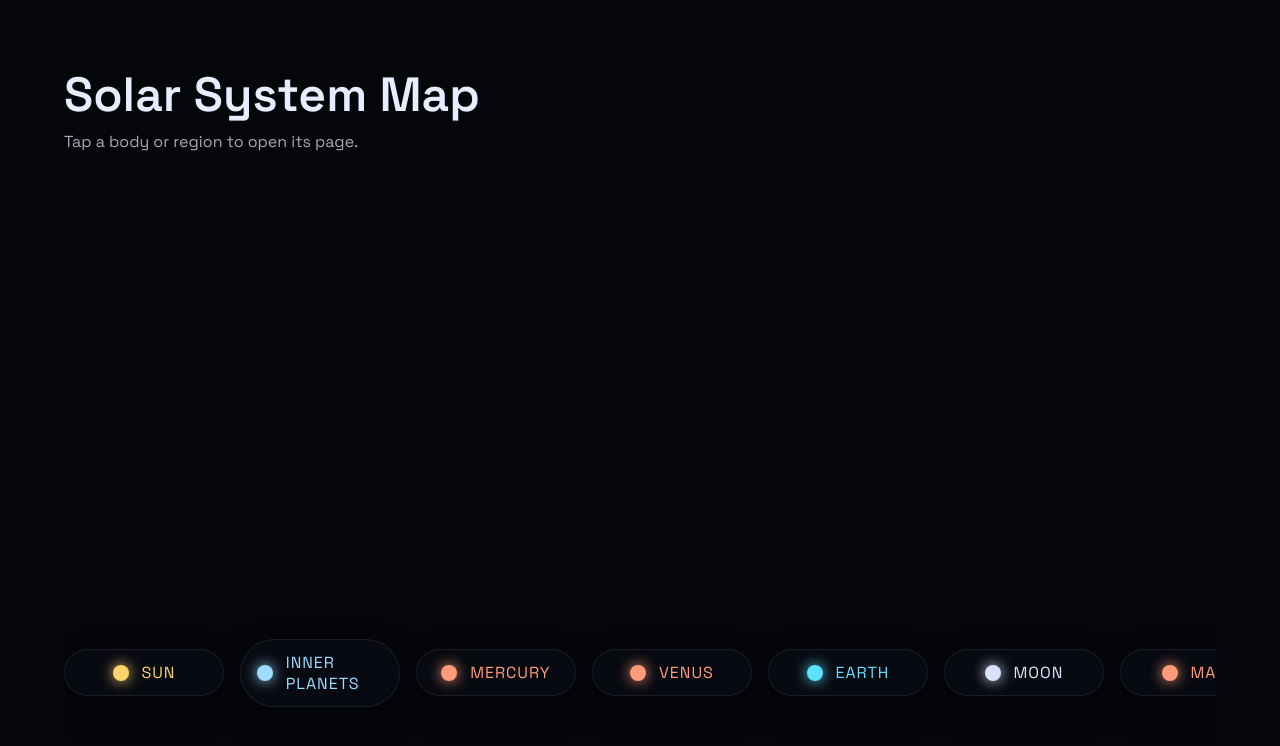
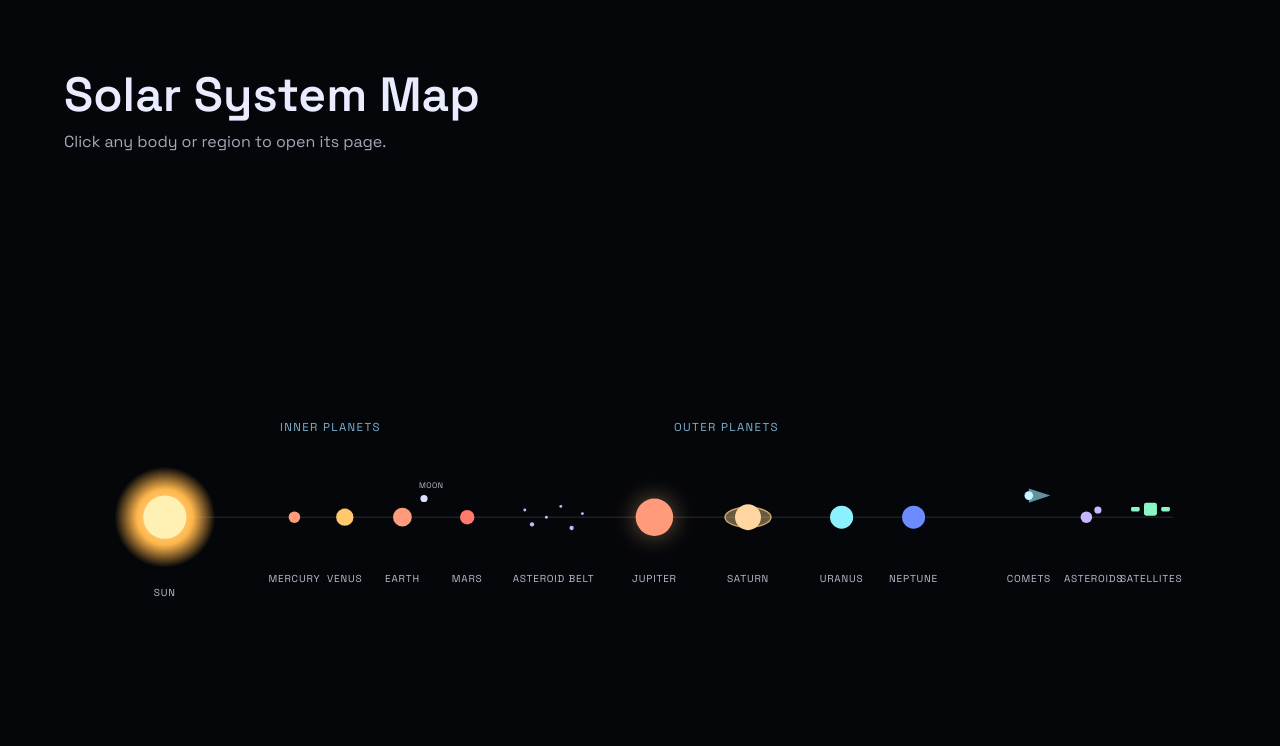
Before and after one commit to kubadguy/solarsystem, a SvelteKit app: page /start in a window 1280 px wide. Shown: the top 746 px of the page. Built offline with nearby package versions, Linux system fonts and the light colour scheme; a web font is replaced by a local one.

Commit message:
making the start page better

```diff
--- a/src/routes/start/+page.svelte
+++ b/src/routes/start/+page.svelte
@@ -1,39 +1,121 @@
 <script>
 	import { base } from '$app/paths';
-
-	const nodes = [
-		{ id: 'sun', label: 'Sun', tone: 'sun' },
-		{ id: 'inner-planets', label: 'Inner Planets', tone: 'group' },
-		{ id: 'mercury', label: 'Mercury', tone: 'inner' },
-		{ id: 'venus', label: 'Venus', tone: 'inner' },
-		{ id: 'earth', label: 'Earth', tone: 'earth' },
-		{ id: 'moon', label: 'Moon', tone: 'moon' },
-		{ id: 'mars', label: 'Mars', tone: 'inner' },
-		{ id: 'asteroid-belt', label: 'Asteroid Belt', tone: 'belt' },
-		{ id: 'outer-planets', label: 'Outer Planets', tone: 'group' },
-		{ id: 'jupiter', label: 'Jupiter', tone: 'outer' },
-		{ id: 'saturn', label: 'Saturn', tone: 'outer' },
-		{ id: 'uranus', label: 'Uranus', tone: 'outer' },
-		{ id: 'neptune', label: 'Neptune', tone: 'outer' },
-		{ id: 'comets', label: 'Comets', tone: 'comet' },
-		{ id: 'asteroids', label: 'Asteroids', tone: 'asteroid' },
-		{ id: 'satellites', label: 'Satellites', tone: 'sat' }
-	];
 </script>
 
 <main class="system">
 	<header class="title">
 		<h1>Solar System Map</h1>
-		<p>Tap a body or region to open its page.</p>
+		<p>Click any body or region to open its page.</p>
 	</header>
 
-	<div class="track">
-		{#each nodes as node}
-			<a class={`node ${node.tone}`} href={`${base}/${node.id}`}>
-				<span class="dot"></span>
-				<span class="label">{node.label}</span>
+	<div class="canvas">
+		<svg class="map" viewBox="0 0 1600 420" role="img" aria-label="Solar system diagram">
+			<defs>
+				<radialGradient id="sunGlow" cx="50%" cy="50%" r="50%">
+					<stop offset="0%" stop-color="#fff2b4" />
+					<stop offset="55%" stop-color="#ffb347" />
+					<stop offset="100%" stop-color="rgba(255, 179, 71, 0)" />
+				</radialGradient>
+				<linearGradient id="earthGlow" x1="0%" y1="0%" x2="100%" y2="100%">
+					<stop offset="0%" stop-color="#3bd8ff" />
+					<stop offset="100%" stop-color="#3b7bff" />
+				</linearGradient>
+				<linearGradient id="jupiterGlow" x1="0%" y1="0%" x2="100%" y2="100%">
+					<stop offset="0%" stop-color="#f4c086" />
+					<stop offset="100%" stop-color="#ff8f5a" />
+				</linearGradient>
+			</defs>
+
+			<line class="path" x1="120" y1="210" x2="1540" y2="210" />
+
+			<a href={`${base}/sun`} class="planet-link">
+				<circle class="sun" cx="140" cy="210" r="70" fill="url(#sunGlow)" />
+				<circle class="sun-core" cx="140" cy="210" r="30" />
+				<text class="label" x="140" y="320">Sun</text>
 			</a>
-		{/each}
+
+			<a href={`${base}/inner-planets`} class="group-link">
+				<text class="group" x="370" y="90">Inner Planets</text>
+			</a>
+
+			<a href={`${base}/mercury`} class="planet-link">
+				<circle class="planet mercury" cx="320" cy="210" r="8" />
+				<text class="label" x="320" y="300">Mercury</text>
+			</a>
+			<a href={`${base}/venus`} class="planet-link">
+				<circle class="planet venus" cx="390" cy="210" r="12" />
+				<text class="label" x="390" y="300">Venus</text>
+			</a>
+			<a href={`${base}/earth`} class="planet-link">
+				<circle class="planet earth" cx="470" cy="210" r="13" fill="url(#earthGlow)" />
+				<text class="label" x="470" y="300">Earth</text>
+			</a>
+			<a href={`${base}/moon`} class="planet-link">
+				<circle class="moon" cx="500" cy="184" r="5" />
+				<text class="label small" x="510" y="170">Moon</text>
+			</a>
+			<a href={`${base}/mars`} class="planet-link">
+				<circle class="planet mars" cx="560" cy="210" r="10" />
+				<text class="label" x="560" y="300">Mars</text>
+			</a>
+
+			<a href={`${base}/asteroid-belt`} class="planet-link">
+				<g class="belt">
+					<circle cx="640" cy="200" r="2" />
+					<circle cx="650" cy="220" r="3" />
+					<circle cx="670" cy="210" r="2" />
+					<circle cx="690" cy="195" r="2" />
+					<circle cx="705" cy="225" r="3" />
+					<circle cx="720" cy="205" r="2" />
+				</g>
+				<text class="label" x="680" y="300">Asteroid Belt</text>
+			</a>
+
+			<a href={`${base}/outer-planets`} class="group-link">
+				<text class="group" x="920" y="90">Outer Planets</text>
+			</a>
+
+			<a href={`${base}/jupiter`} class="planet-link">
+				<circle class="planet jupiter" cx="820" cy="210" r="26" fill="url(#jupiterGlow)" />
+				<text class="label" x="820" y="300">Jupiter</text>
+			</a>
+			<a href={`${base}/saturn`} class="planet-link">
+				<g class="saturn">
+					<ellipse cx="950" cy="210" rx="32" ry="14" />
+					<circle class="planet saturn-core" cx="950" cy="210" r="18" />
+				</g>
+				<text class="label" x="950" y="300">Saturn</text>
+			</a>
+			<a href={`${base}/uranus`} class="planet-link">
+				<circle class="planet uranus" cx="1080" cy="210" r="16" />
+				<text class="label" x="1080" y="300">Uranus</text>
+			</a>
+			<a href={`${base}/neptune`} class="planet-link">
+				<circle class="planet neptune" cx="1180" cy="210" r="16" />
+				<text class="label" x="1180" y="300">Neptune</text>
+			</a>
+
+			<a href={`${base}/comets`} class="planet-link">
+				<path class="comet" d="M1340 170 l30 10 -30 10 z" />
+				<circle class="comet-core" cx="1340" cy="180" r="6" />
+				<text class="label" x="1340" y="300">Comets</text>
+			</a>
+			<a href={`${base}/asteroids`} class="planet-link">
+				<g class="rock">
+					<circle cx="1420" cy="210" r="8" />
+					<circle cx="1436" cy="200" r="5" />
+				</g>
+				<text class="label" x="1430" y="300">Asteroids</text>
+			</a>
+			<a href={`${base}/satellites`} class="planet-link">
+				<g class="sat">
+					<rect x="1500" y="190" width="18" height="18" rx="3" />
+					<rect x="1482" y="196" width="12" height="6" rx="2" />
+					<rect x="1524" y="196" width="12" height="6" rx="2" />
+				</g>
+				<text class="label" x="1510" y="300">Satellites</text>
+			</a>
+		</svg>
 	</div>
 </main>
 
@@ -63,98 +145,115 @@
 		color: rgba(233, 236, 255, 0.7);
 	}
 
-	.track {
-		display: grid;
-		gap: 0.9rem;
-		align-items: center;
+	.canvas {
+		width: 100%;
+		overflow-x: auto;
+		padding-bottom: 1rem;
 	}
 
-	.node {
-		display: grid;
-		grid-auto-flow: column;
-		align-items: center;
-		justify-content: start;
-		gap: 0.8rem;
-		padding: 0.75rem 1rem;
-		border-radius: 999px;
-		border: 1px solid rgba(255, 255, 255, 0.08);
-		background: rgba(10, 12, 20, 0.75);
-		box-shadow: 0 12px 30px rgba(0, 0, 0, 0.4);
-		text-decoration: none;
-		color: inherit;
-		transition: transform 0.2s ease, box-shadow 0.2s ease;
+	.map {
+		width: min(1600px, 100%);
+		height: auto;
 	}
 
-	.node:hover {
-		transform: translateY(-2px);
-		box-shadow: 0 16px 36px rgba(0, 0, 0, 0.55);
+	.path {
+		stroke: rgba(255, 255, 255, 0.1);
+		stroke-width: 2;
 	}
 
-	.dot {
-		width: 16px;
-		height: 16px;
-		border-radius: 50%;
-		background: currentColor;
-		box-shadow: 0 0 14px currentColor;
+	.planet-link {
+		cursor: pointer;
+	}
+
+	.planet-link:hover .label,
+	.group-link:hover .group {
+		fill: #ffffff;
 	}
 
 	.label {
-		font-size: 1rem;
-		letter-spacing: 0.06em;
+		fill: rgba(233, 236, 255, 0.8);
+		font-size: 14px;
+		text-anchor: middle;
+		letter-spacing: 0.08em;
 		text-transform: uppercase;
 	}
 
-	.node.sun {
-		color: #ffd36b;
+	.label.small {
+		font-size: 11px;
+		letter-spacing: 0.06em;
 	}
 
-	.node.group {
-		color: #9bdcff;
+	.group {
+		fill: rgba(155, 220, 255, 0.8);
+		font-size: 16px;
+		text-anchor: middle;
+		letter-spacing: 0.12em;
+		text-transform: uppercase;
 	}
 
-	.node.inner {
-		color: #ff9a7a;
+	.sun-core {
+		fill: #fff0b3;
+		filter: drop-shadow(0 0 18px rgba(255, 200, 107, 0.65));
 	}
 
-	.node.earth {
-		color: #5ce1ff;
+	.planet {
+		fill: #ff9a7a;
 	}
 
-	.node.moon {
-		color: #d9e1ff;
+	.planet.venus {
+		fill: #ffc86b;
 	}
 
-	.node.belt {
-		color: #c8b7ff;
+	.planet.mars {
+		fill: #ff7a6b;
 	}
 
-	.node.outer {
-		color: #6b8bff;
+	.planet.jupiter {
+		filter: drop-shadow(0 0 16px rgba(244, 192, 134, 0.45));
 	}
 
-	.node.comet {
-		color: #9ff0ff;
+	.planet.uranus {
+		fill: #8cf0ff;
 	}
 
-	.node.asteroid {
-		color: #ffb07b;
+	.planet.neptune {
+		fill: #6b8bff;
 	}
 
-	.node.sat {
-		color: #8bf7c7;
+	.moon {
+		fill: #d9e1ff;
 	}
 
-	@media (min-width: 900px) {
-		.track {
-			grid-auto-flow: column;
-			grid-auto-columns: minmax(160px, 1fr);
-			gap: 1rem;
-			overflow-x: auto;
-			padding-bottom: 0.5rem;
-		}
+	.belt circle,
+	.rock circle {
+		fill: #c8b7ff;
+	}
 
-		.node {
-			justify-content: center;
+	.saturn ellipse {
+		fill: rgba(255, 214, 138, 0.4);
+		stroke: rgba(255, 214, 138, 0.7);
+		stroke-width: 2;
+	}
+
+	.saturn-core {
+		fill: #ffd6a1;
+	}
+
+	.comet {
+		fill: rgba(159, 240, 255, 0.6);
+	}
+
+	.comet-core {
+		fill: #c6f6ff;
+	}
+
+	.sat rect {
+		fill: #8bf7c7;
+	}
+
+	@media (max-width: 900px) {
+		.map {
+			width: 1200px;
 		}
 	}
 </style>
```
